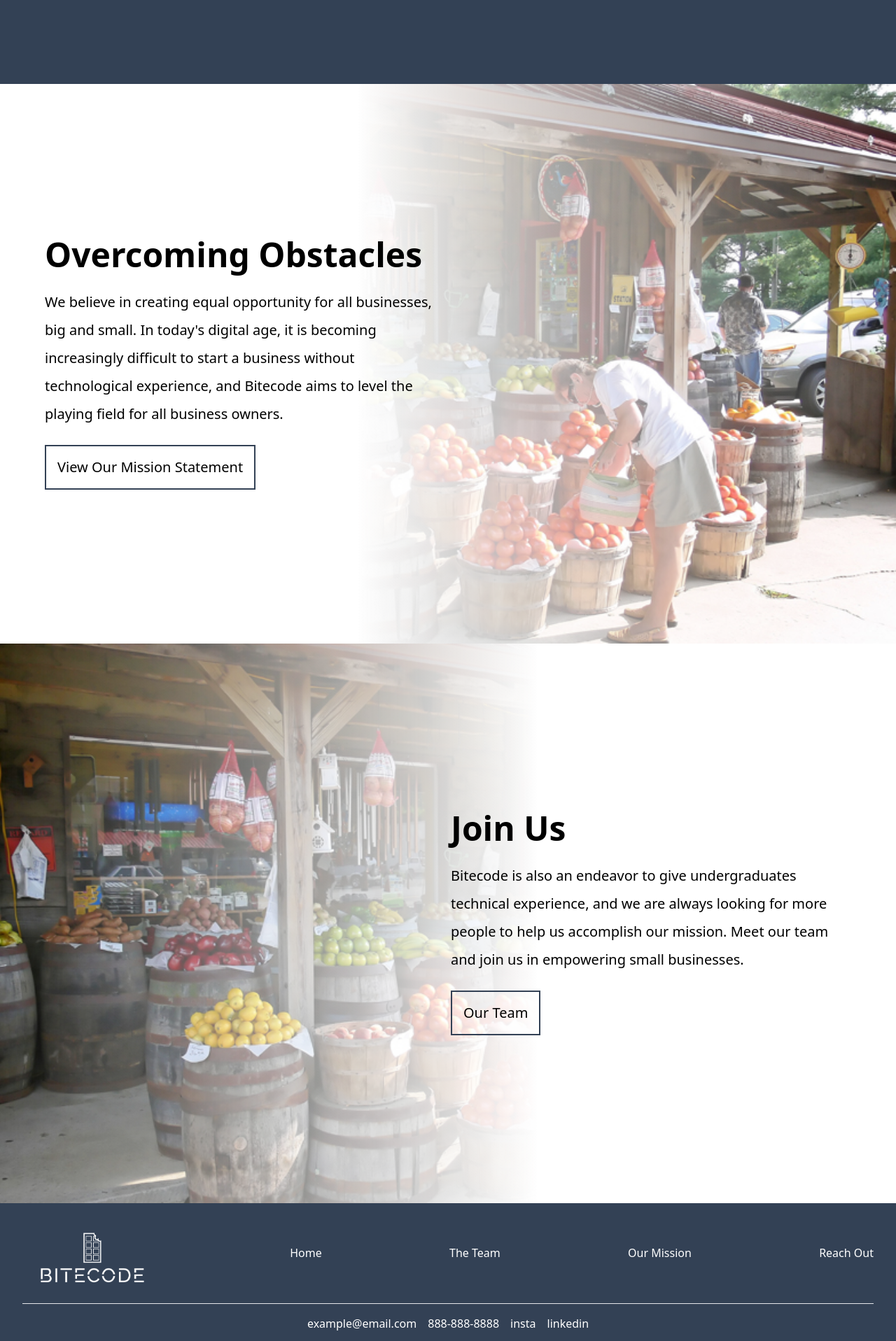
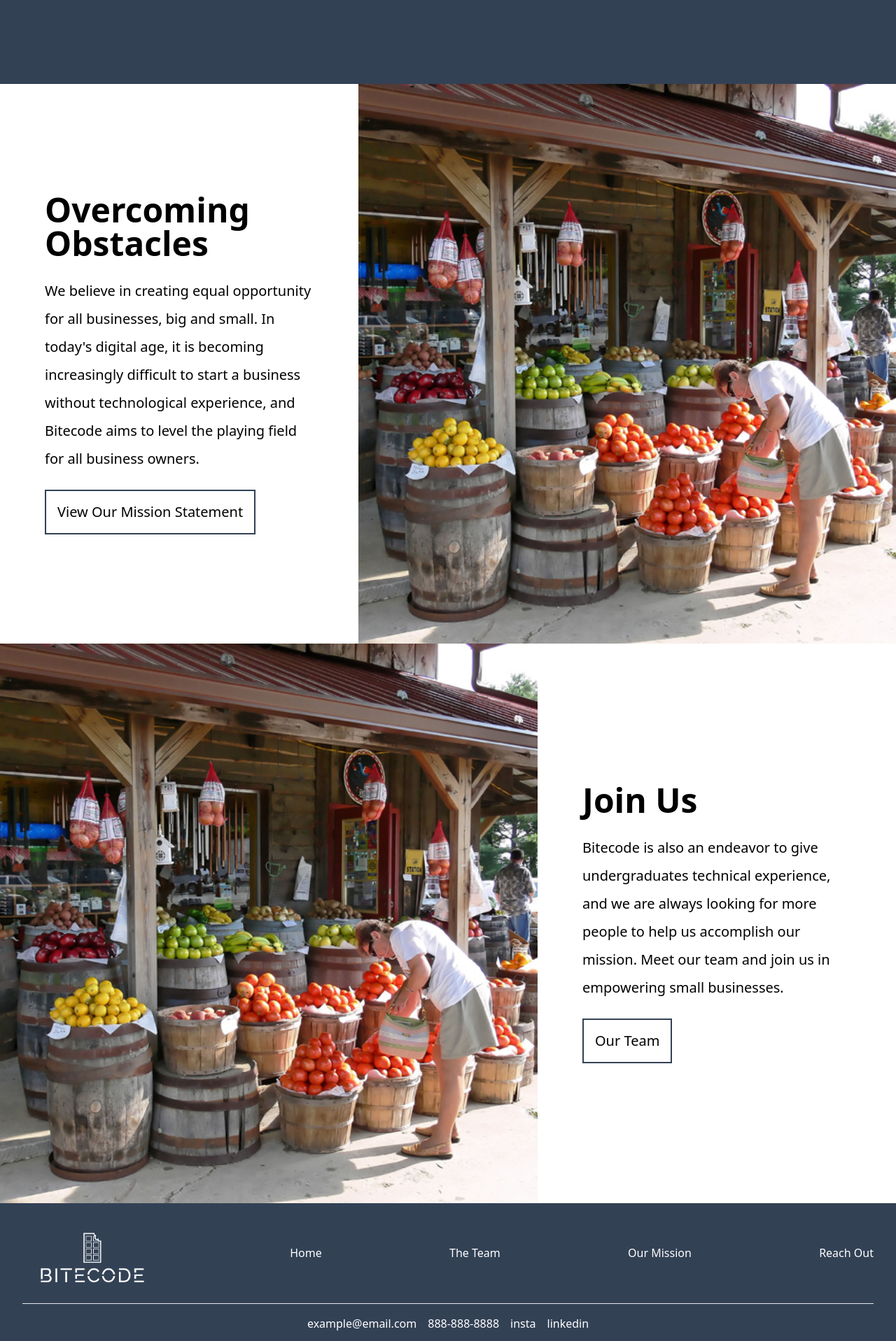
Before and after one commit to VincentShao32/bitecode-frontend, a React (Create React App) app: page / in a window 1280 px wide. Shown: the part 680-2597 px from the top of the page at 70% size. Built offline with nearby package versions, Linux system fonts and the light colour scheme.

Commit message:
styling change

```diff
--- a/src/pages/Home.js
+++ b/src/pages/Home.js
@@ -5,16 +5,16 @@ import { Link } from "react-router-dom";
 import Store from "../assets/store.jpg";
 
 const Home = () => {
-  // useEffect(() => {
-  //   window.scrollTo(0, 0);
-  // }, []);
+  useEffect(() => {
+    window.scrollTo(0, 0);
+  }, []);
 
   return (
     <div className="flex flex-col">
       <Logo color="white" />
       <Splash text="Empowering small businesses with tech solutions." />
-      <div className="min-h-screen flex items-center  w-full relative bg-gradient-to-l from-transparent to-white to-60%">
-        <div className="flex flex-col gap-6 max-w-[700px] w-full p-16 z-10">
+      <div className="min-h-screen flex items-center  w-full justify-between">
+        <div className="flex flex-col gap-6 max-w-[700px] w-full px-16 z-10">
           <h1 className="font-bold text-5xl">Overcoming Obstacles</h1>
           <p className="text-xl leading-loose">
             We believe in creating equal opportunity for all businesses, big and
@@ -24,7 +24,7 @@ const Home = () => {
           </p>
           <Link
             to="/mission"
-            className="text-xl border-slate-700 border-2  w-fit p-4 hover:bg-slate-700 hover:text-white transition ease-in-out z-10"
+            className="text-xl border-slate-700 border-2  w-fit p-4 hover:bg-slate-700 hover:text-white transition ease-in-out"
           >
             View Our Mission Statement
           </Link>
@@ -32,11 +32,16 @@ const Home = () => {
 
         <img
           src={Store}
-          className="object-cover w-full h-full  absolute top-0 mix-blend-overlay"
+          className="object-cover max-h-screen w-[60%] min-h-screen "
+          alt=""
         />
       </div>
-
-      <div className="min-h-screen flex items-center  w-full relative bg-gradient-to-r from-transparent to-white to-60% justify-end">
+      <div className="min-h-screen flex items-center  w-full justify-between ">
+        <img
+          src={Store}
+          className="object-cover max-h-screen min-h-screen w-[60%]"
+          alt=""
+        />
         <div className="flex flex-col gap-6 max-w-[700px] w-full px-16 z-10">
           <h1 className="font-bold text-5xl">Join Us</h1>
           <p className="text-xl leading-loose">
@@ -52,11 +57,6 @@ const Home = () => {
             Our Team
           </Link>
         </div>
-
-        <img
-          src={Store}
-          className="object-cover w-full h-full  absolute top-0 mix-blend-overlay"
-        />
       </div>
     </div>
   );
```
